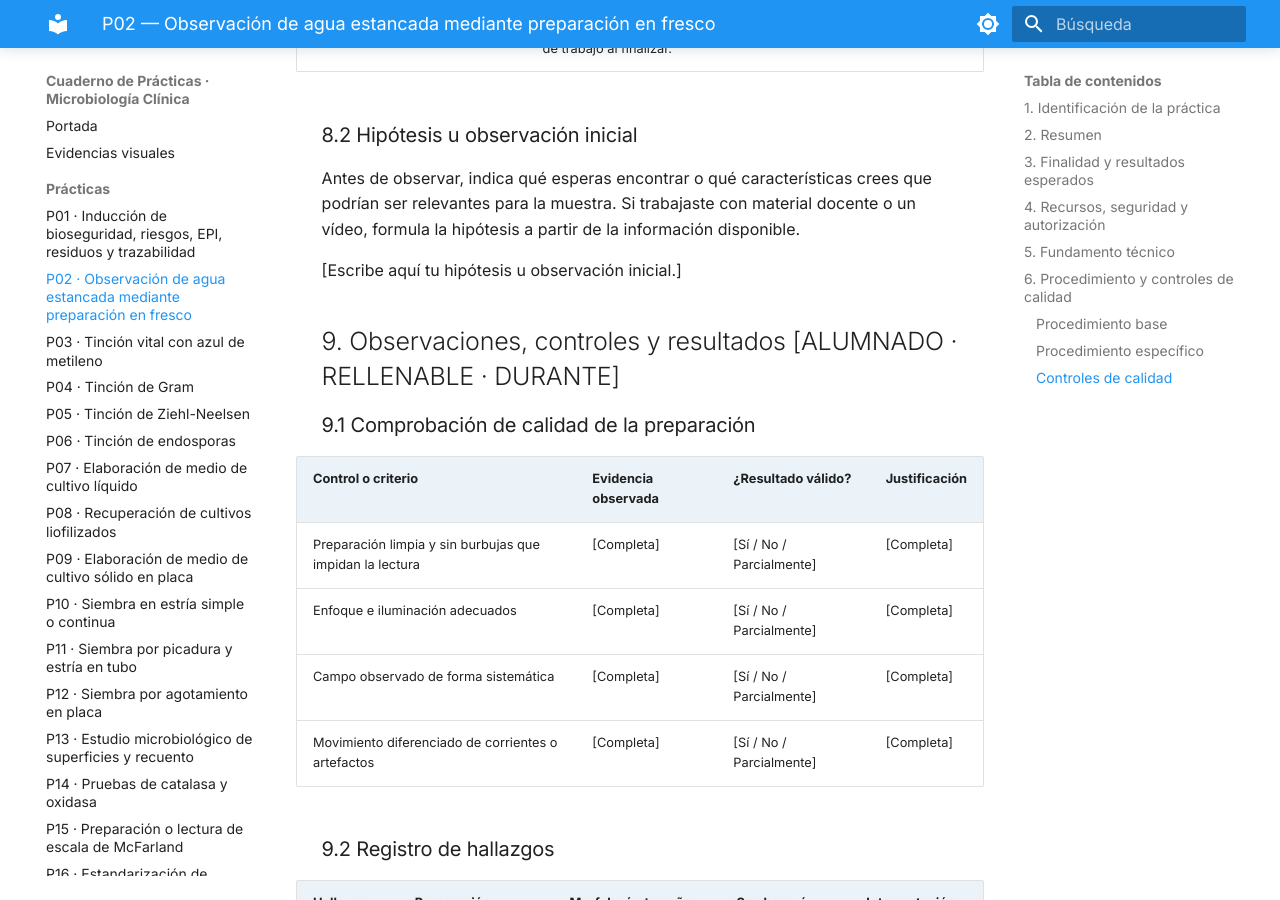
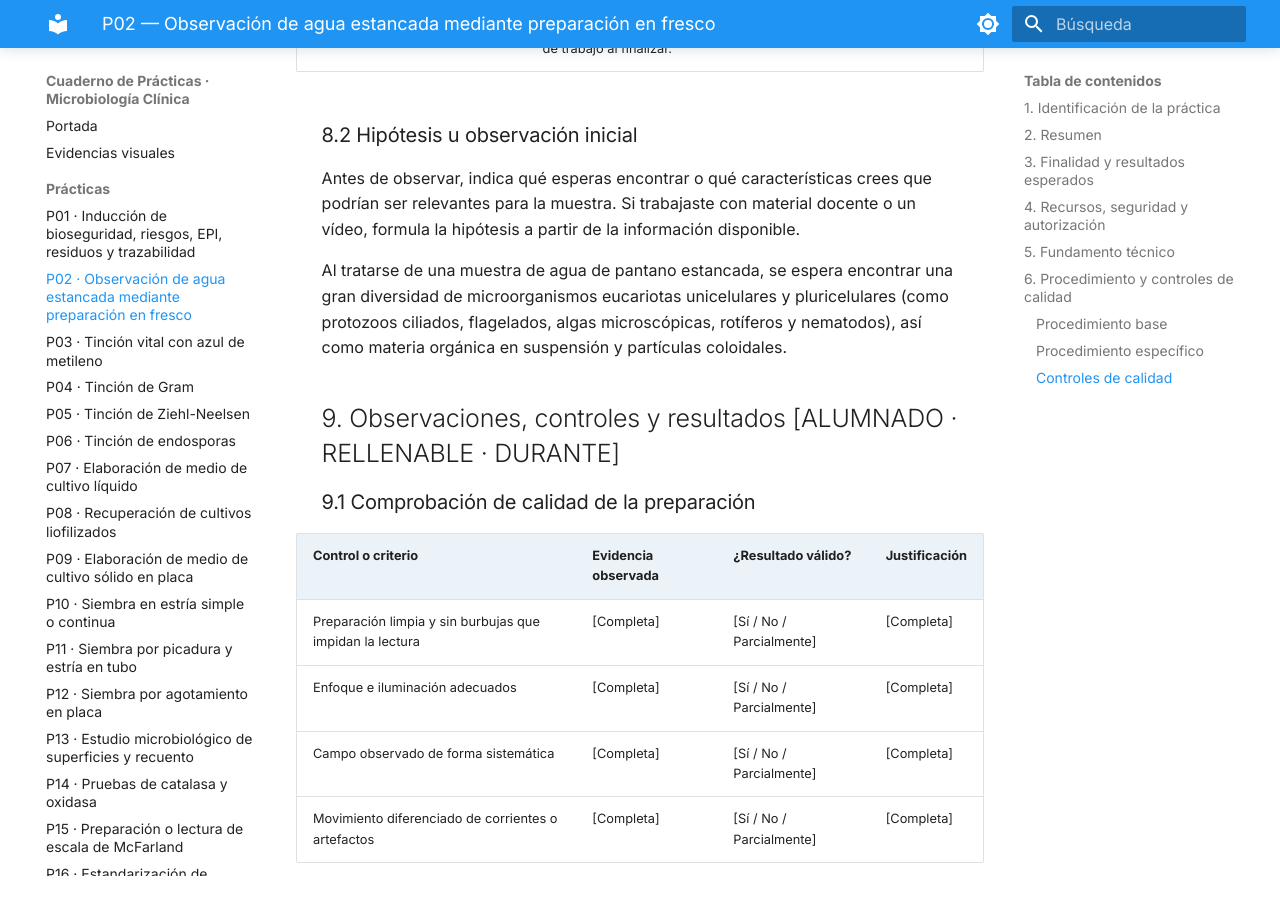
Before and after one commit to aseguror01-source/Cuaderno-Microbiolog-a--Ariadna-Seguro, an MkDocs documentation site: the page built from docs/practicas/P02_Observacion_en_fresco.md, in a window 1280 px wide and 900 px high, scrolled down 6547 px. Built offline with MkDocs 1.6.1 and Material for MkDocs 9.7.7, drawn with Linux system fonts in a browser that asks for light colours.

Commit message:
Update P02_Observacion_en_fresco.md

```diff
--- a/docs/practicas/P02_Observacion_en_fresco.md
+++ b/docs/practicas/P02_Observacion_en_fresco.md
@@ -152,7 +152,7 @@ El guion de práctica aportado por el profesorado, *P1_Observación de agua esta
 
 Antes de observar, indica qué esperas encontrar o qué características crees que podrían ser relevantes para la muestra. Si trabajaste con material docente o un vídeo, formula la hipótesis a partir de la información disponible.
 
-[Escribe aquí tu hipótesis u observación inicial.]
+Al tratarse de una muestra de agua de pantano estancada, se espera encontrar una gran diversidad de microorganismos eucariotas unicelulares y pluricelulares (como protozoos ciliados, flagelados, algas microscópicas, rotíferos y nematodos), así como materia orgánica en suspensión y partículas coloidales.
 
 ## 9. Observaciones, controles y resultados [ALUMNADO · RELLENABLE · DURANTE]
 
```
